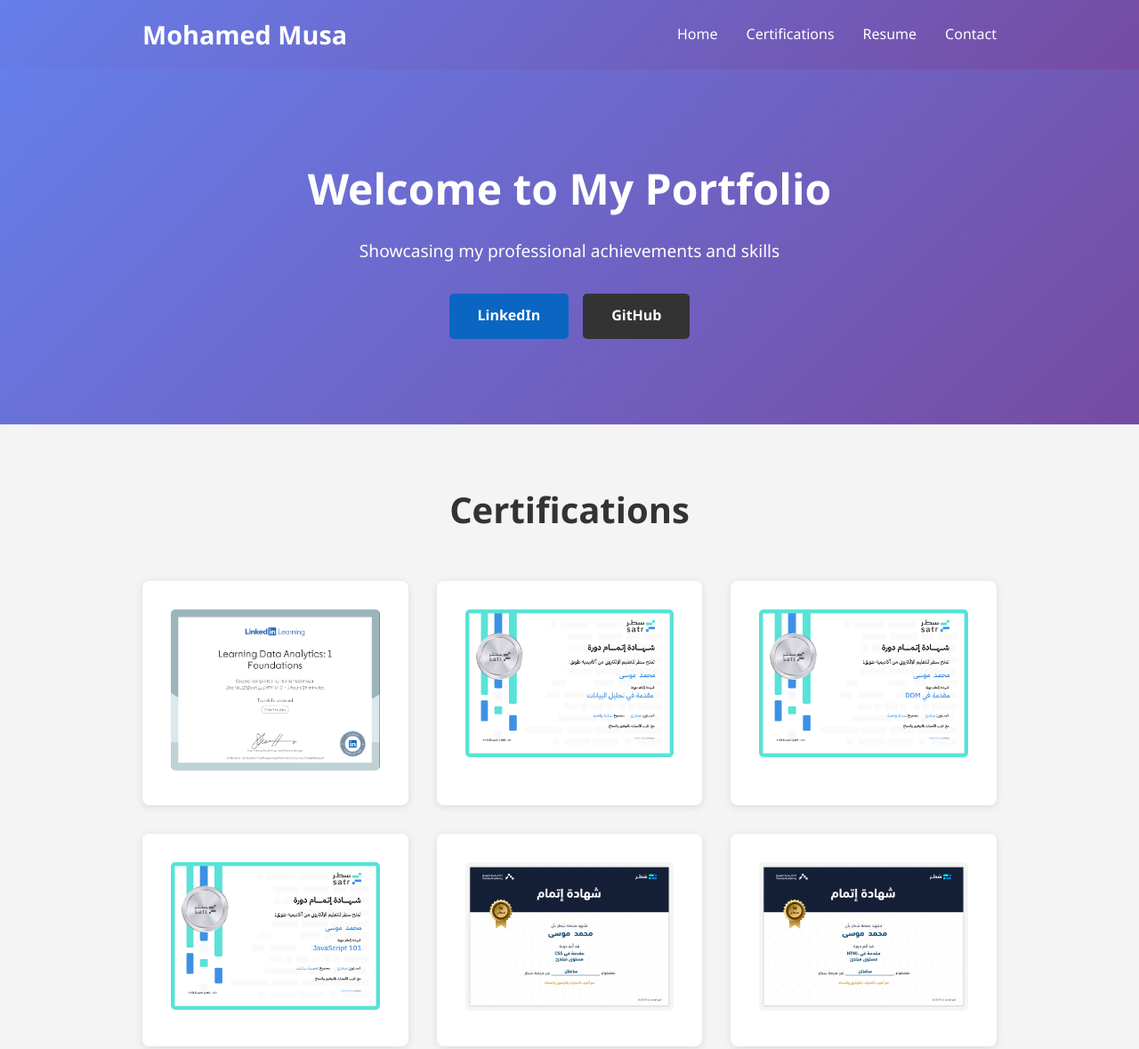
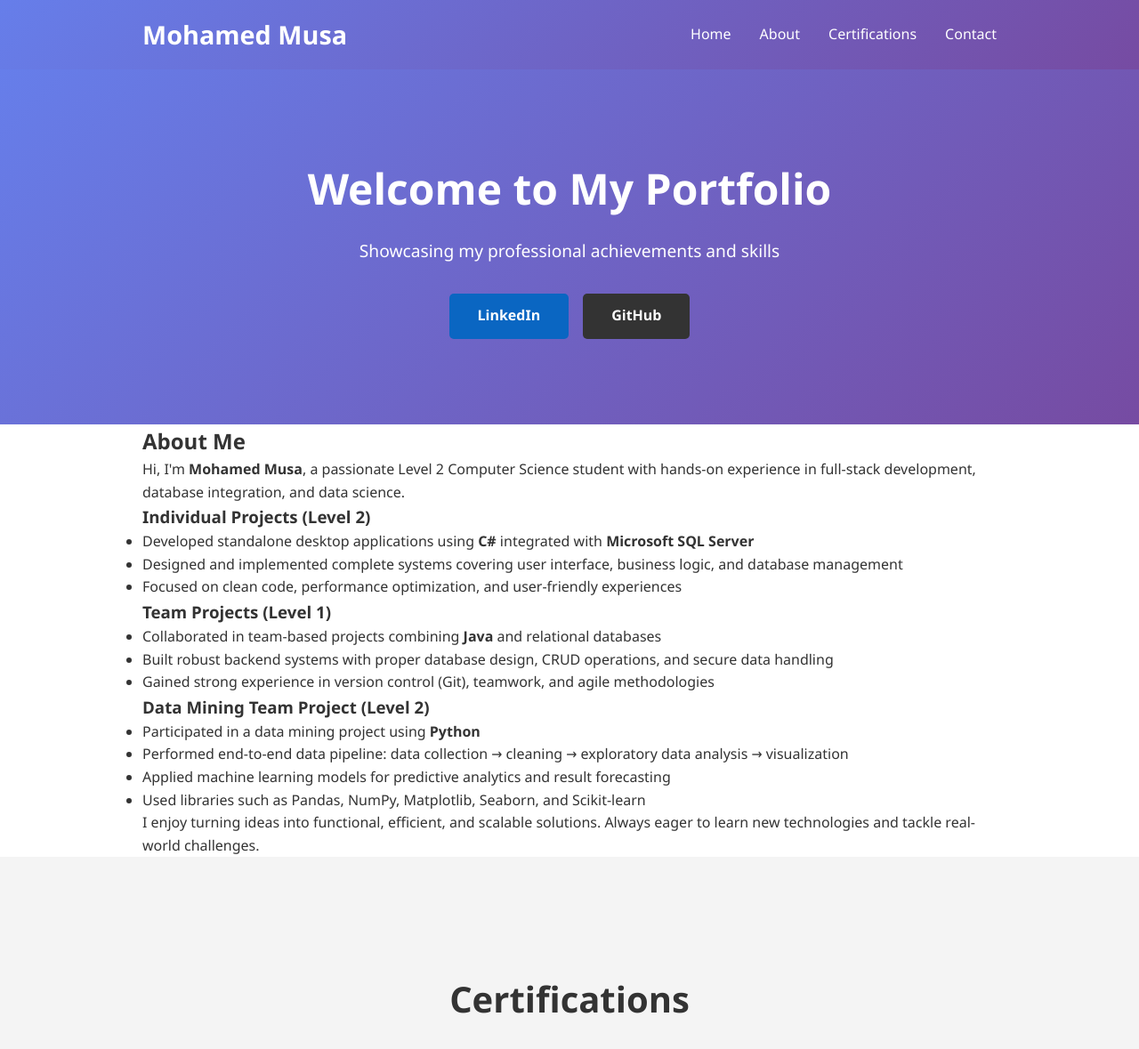
Before and after one commit to mobher1/portfolio, a plain HTML site: page index.html in a window 1280 px wide. Shown: the top 1179 px of the page at 89% size. Drawn offline with Linux system fonts and the light colour scheme.

Commit message:
Update index.html

```diff
--- a/index.html
+++ b/index.html
@@ -12,8 +12,8 @@
             <h1 class="logo">Mohamed Musa</h1>
            <ul class="nav-links">
                <li><a href="#home">Home</a></li>
+               <li><a href="#about">About</a></li>
                <li><a href="#certifications">Certifications</a></li>
-                <li><a href="#resume">Resume</a></li>
                  <li><a href="#contact">Contact</a></li>
              </ul>
         </div>
@@ -23,12 +23,55 @@
         <div class="container">
             <h2>Welcome to My Portfolio</h2>
             <p>Showcasing my professional achievements and skills</p>
+
             <div class="social-links">
                 <a href="https://www.linkedin.com/in/mohamedmusa1" target="_blank" rel="noopener" class="btn btn-linkedin">LinkedIn</a>
                 <a href="https://github.com/mobher1" target="_blank" rel="noopener" class="btn btn-github">GitHub</a>
+
             </div>
         </div>
     </section>
+        </section>
+
+    <section class="about">
+        <div class="container">
+            <h2>About Me</h2>
+            <div class="about-content">
+                <p>
+                    Hi, I'm <strong>Mohamed Musa</strong>, a passionate Level 2 Computer Science student with hands-on experience in full-stack development, database integration, and data science.
+                </p>
+
+                <h3>Individual Projects (Level 2)</h3>
+                <ul>
+                    <li>Developed standalone desktop applications using <strong>C#</strong> integrated with <strong>Microsoft SQL Server</strong></li>
+                    <li>Designed and implemented complete systems covering user interface, business logic, and database management</li>
+                    <li>Focused on clean code, performance optimization, and user-friendly experiences</li>
+                </ul>
+
+                <h3>Team Projects (Level 1)</h3>
+                <ul>
+                    <li>Collaborated in team-based projects combining <strong>Java</strong> and relational databases</li>
+                    <li>Built robust backend systems with proper database design, CRUD operations, and secure data handling</li>
+                    <li>Gained strong experience in version control (Git), teamwork, and agile methodologies</li>
+                </ul>
+
+                <h3>Data Mining Team Project (Level 2)</h3>
+                <ul>
+                    <li>Participated in a data mining project using <strong>Python</strong></li>
+                    <li>Performed end-to-end data pipeline: data collection → cleaning → exploratory data analysis → visualization</li>
+                    <li>Applied machine learning models for predictive analytics and result forecasting</li>
+                    <li>Used libraries such as Pandas, NumPy, Matplotlib, Seaborn, and Scikit-learn</li>
+                </ul>
+
+                <p>
+                    I enjoy turning ideas into functional, efficient, and scalable solutions. Always eager to learn new technologies and tackle real-world challenges.
+                </p>
+            </div>
+        </div>
+    </section>
+
+
+    <section id="certifications" class="certifications">
 
     <section id="certifications" class="certifications">
         <div class="container">
@@ -76,5 +119,4 @@
         </div>
     </footer>
 </body>
-
 </html>
```
Lines whose indentation alone changed are shown as unchanged.
